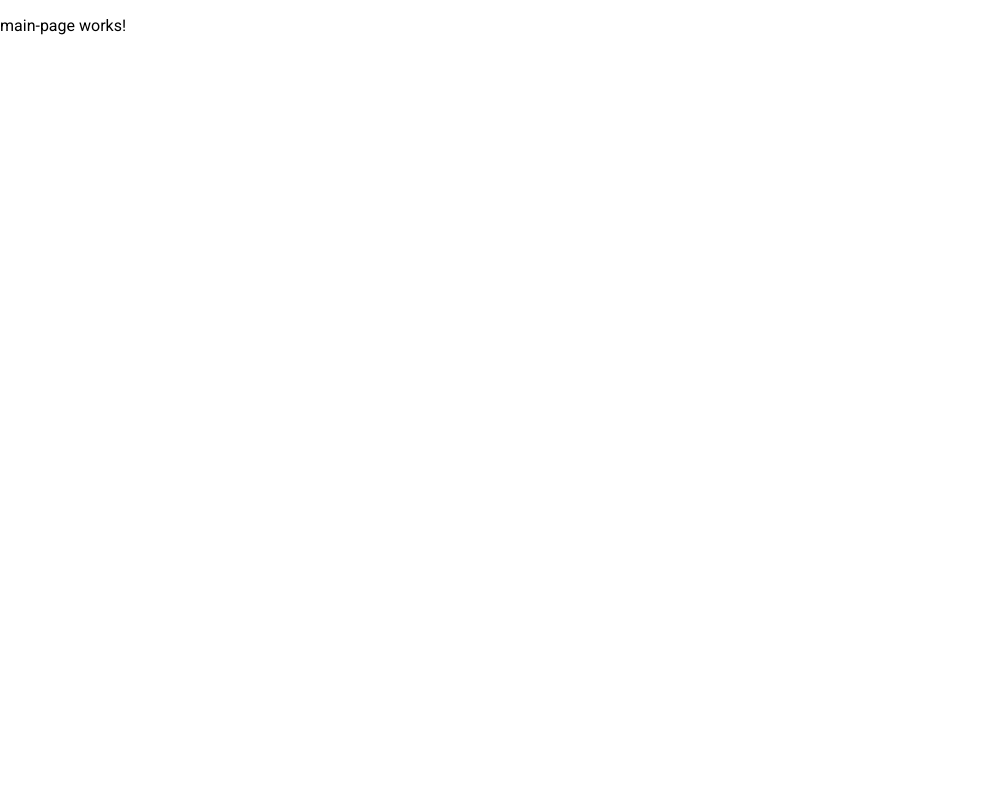
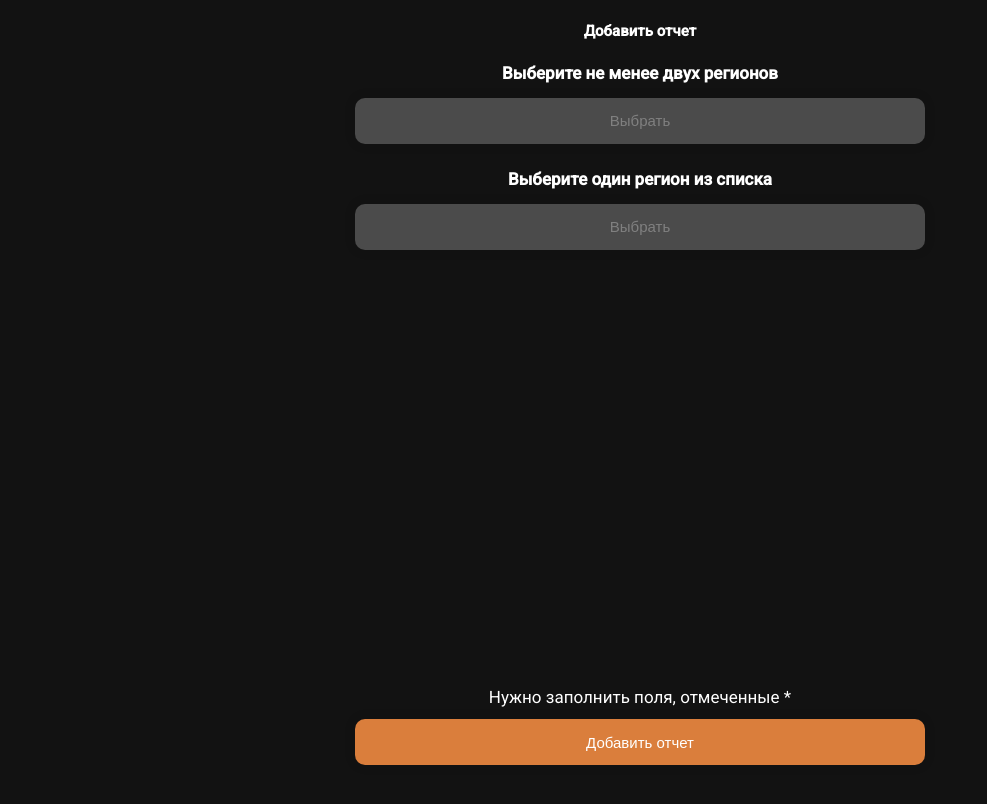
Before and after one commit to markot-1/choose-region, an Angular app: page /main in a window 1280 px wide. Shown: the top 804 px of the page, without its empty margins (0-987 px from the left). Built offline with nearby package versions, Linux system fonts and the light colour scheme.

Commit message:
add layout and styles for main report page

```diff
--- a/angular.json
+++ b/angular.json
@@ -30,7 +30,7 @@
               "src/assets"
             ],
             "styles": [
-              "@angular/material/prebuilt-themes/azure-blue.css",
+              "node_modules/@angular/material/prebuilt-themes/azure-blue.css",
               "src/styles.scss"
             ],
             "scripts": [],
@@ -96,7 +96,7 @@
               "src/assets"
             ],
             "styles": [
-              "@angular/material/prebuilt-themes/azure-blue.css",
+              "node_modules/@angular/material/prebuilt-themes/azure-blue.css",
               "src/styles.scss"
             ],
             "scripts": []
--- a/src/app/components/main-page/main-page.component.html
+++ b/src/app/components/main-page/main-page.component.html
@@ -1 +1,13 @@
-<p>main-page works!</p>
+<div class="form-wrapper">
+    <form class="form-group" [formGroup]="form">
+        <h2>Добавить отчет</h2>
+        <label>Выберите не менее двух регионов</label>
+        <button class="form-button">Выбрать</button>
+        <label>Выберите один регион из списка</label>
+        <button class="form-button">Выбрать</button>
+    </form>
+    <div class="footer">
+        <span>Нужно заполнить поля, отмеченные *</span>
+        <button class="submit">Добавить отчет</button>
+    </div>
+</div>
--- a/src/app/components/main-page/main-page.component.scss
+++ b/src/app/components/main-page/main-page.component.scss
@@ -0,0 +1,66 @@
+@import "./../../../assets/variables.scss";
+
+.form-wrapper {
+    max-width: 600px;
+    height: 100vh;
+    padding: 10px 15px 35px;
+    display: flex;
+    flex-direction: column;
+    align-items: center;
+    margin: 0 auto;
+    justify-content: space-between;
+
+    .form-group {
+        display: flex;
+        flex-direction: column;
+        align-items: center;
+        width: 100%;
+
+        h2 {
+            color: $color-white;
+            font-size: 15px;
+            font-weight: 600;
+
+        }
+
+        .form-button {
+            background: #4b4b4b;
+            color: $color-grey;
+            margin: 15px 0;
+        }
+    }
+}
+
+.footer {
+    width: 100%;
+    display: flex;
+    flex-direction: column;
+    row-gap: 12px;
+    align-items: center;
+
+    span {
+        color: $color-white;
+        font-size: 17px;
+    }
+
+    .submit {
+        background: #da7e3c;
+        color: $color-white;
+    }
+}
+
+label {
+    color: $color-white;
+    font-size: 17px;
+    font-weight: 600;
+    margin-top: 10px;
+}
+
+button {
+    box-shadow: 0 0 12px 0 rgba(0, 0, 0, 0.12);
+    border-radius: 10px;
+    border: none;
+    height: 46px;
+    width: 100%;
+    font-size: 15px;
+}
--- a/src/app/components/main-page/main-page.component.ts
+++ b/src/app/components/main-page/main-page.component.ts
@@ -1,12 +1,24 @@
 import { Component } from '@angular/core';
+import { FormBuilder, ReactiveFormsModule, UntypedFormGroup, Validators } from '@angular/forms';
+import { MatButtonModule } from '@angular/material/button';
+import { MatMenuModule } from '@angular/material/menu';
 
 @Component({
   selector: 'app-main-page',
   standalone: true,
-  imports: [],
+  imports: [ReactiveFormsModule],
   templateUrl: './main-page.component.html',
   styleUrl: './main-page.component.scss'
 })
 export class MainPageComponent {
+    form: UntypedFormGroup = new UntypedFormGroup({});
 
+    constructor(private fb: FormBuilder) {}
+
+    ngOnInit(): void {
+      this.form = this.fb.group({
+        regionsArray: [{}, Validators.required],
+        region: [{}, Validators.required],
+      });
+    }
 }
--- /dev/null
+++ b/src/assets/variables.scss
@@ -0,0 +1,3 @@
+$color-black: #121212;
+$color-white: #FFFFFF;
+$color-grey: #808080;
--- a/src/styles.scss
+++ b/src/styles.scss
@@ -1,4 +1,17 @@
-/* You can add global styles to this file, and also import other style files */
+@import "@angular/material/prebuilt-themes/azure-blue.css";
+@import "./assets/variables.scss";
 
-html, body { height: 100%; }
-body { margin: 0; font-family: Roboto, "Helvetica Neue", sans-serif; }
+html,
+body {
+    height: 100%;
+
+    * {
+        box-sizing: border-box;
+    }
+}
+
+body {
+    margin: 0;
+    font-family: Roboto, "Helvetica Neue", sans-serif;
+    background-color: $color-black;
+}
```
